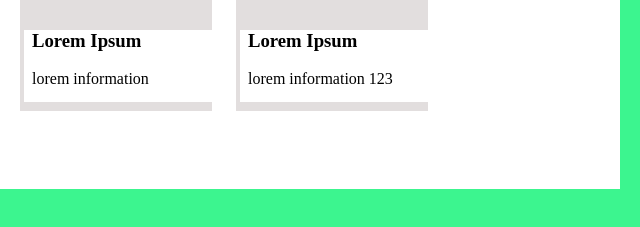
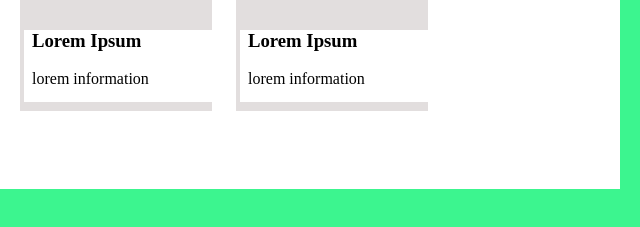
Before and after one commit to mounika251998/task1, a plain HTML site: page index.html in a window 1280 px wide. Shown: the part 867-1094 px from the top of the page, 612-1252 px from the left. Drawn offline with Linux system fonts and the light colour scheme; a script that the page names is missing.

Commit message:
code chnage

```diff
--- a/index.html
+++ b/index.html
@@ -165,7 +165,7 @@
                     <div id="three">
                        <div class="info">
                            <h3 style="padding-left: 1vh;">Lorem Ipsum</h3>
-                           <span style="padding-left: 1vh;">lorem information 123</span>
+                           <span style="padding-left: 1vh;">lorem information </span>
                        </div>
                     </div>
             </div>
```
